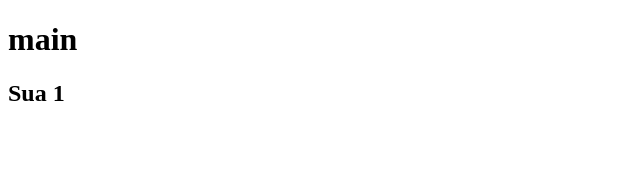
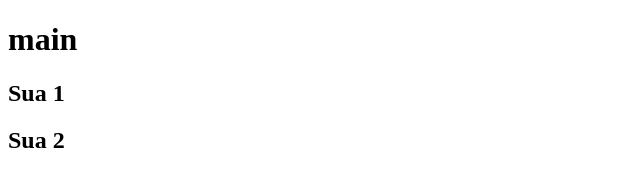
Before and after one commit to Canh3005/Duan3, a plain HTML site: page index.html in a window 1280 px wide. Shown: the full height of the page, 0-640 px from the left. Drawn offline with Linux system fonts and the light colour scheme.

Commit message:
commit lan 3

```diff
--- a/index.html
+++ b/index.html
@@ -8,5 +8,6 @@
   <body>
     <h1>main</h1>
     <h2>Sua 1</h2>
+    <h2>Sua 2</h2>
   </body>
 </html>
```
